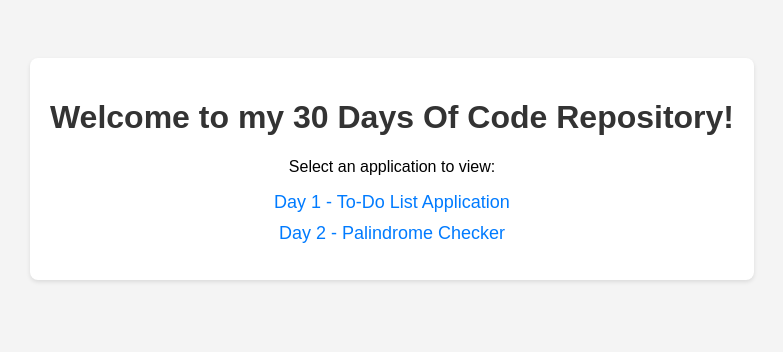
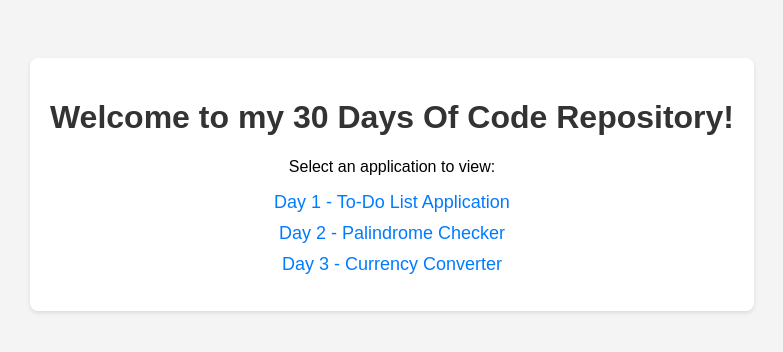
Before and after one commit to hisra015/30DaysOfCode, a plain HTML site: page index.html in a window 1280 px wide. Shown: the whole page, without its empty margins (248-1031 px from the left). Drawn offline with Linux system fonts and the light colour scheme.

Commit message:
Update index.html

```diff
--- a/index.html
+++ b/index.html
@@ -45,6 +45,8 @@
         <ul>
             <li><a href="./Day 1 - To-Do List Application/index.html">Day 1 - To-Do List Application</a></li>
             <li><a href="./Day 2 - Palindrome Checker/index.html">Day 2 - Palindrome Checker</a></li>
+            <li><a href="./Day 3 - Currency Converter/index.html">Day 3 - Currency Converter</a></li>
+
         </ul>
     </div>
 </body>
```
